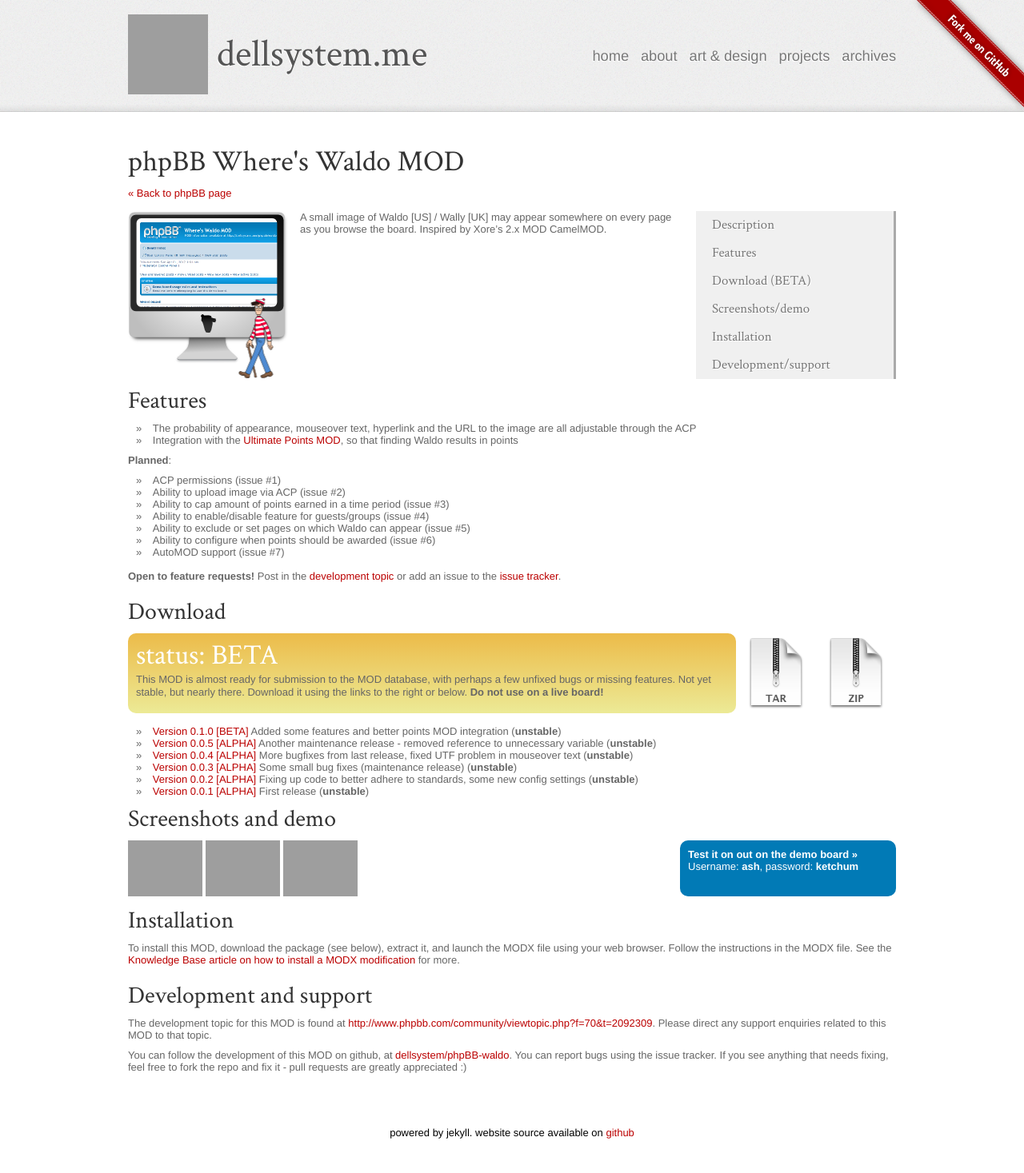
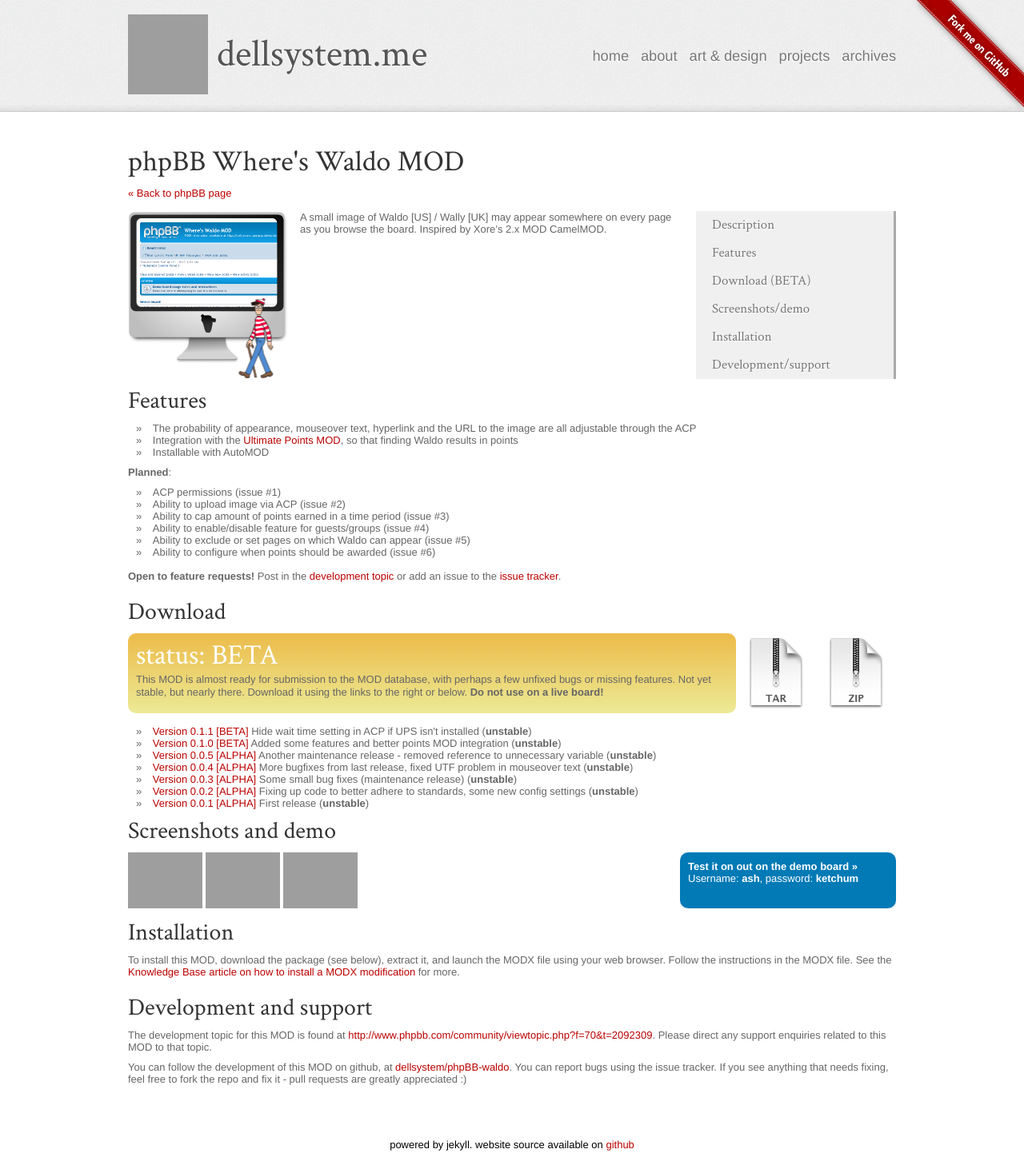
Before and after one commit to dellsystem/dellsystem.github.io, a Jekyll site: the page built from phpbb-waldo.md, in a window 1280 px wide, cut to the strip 0-1467 px from the top of the page. Shown: the whole strip at 80% size. Built offline with Jekyll 4.4.1, drawn with Linux system fonts in a browser that asks for light colours; Markdown is read by kramdown in place of the engine named in the settings; grey boxes are pictures that could not be loaded.

Commit message:
Update releases and features for phpBB-waldo MOD

```diff
--- a/phpbb-waldo.md
+++ b/phpbb-waldo.md
@@ -11,6 +11,8 @@ versions:
 - {number: 0.0.4, status: ALPHA, notes: "More bugfixes from last release, fixed UTF problem in mouseover text"}
 - {number: 0.0.5, status: ALPHA, notes: "Another maintenance release - removed reference to unnecessary variable"}
 - {number: 0.1.0, status: BETA, notes: "Added some features and better points MOD integration"}
+- {number: 0.1.1, status: BETA, notes: "Hide wait time setting in ACP if UPS
+  isn't installed"}
 status: BETA
 screenshots:
 - https://github.com/dellsystem/phpBB-waldo/raw/master/contrib/screenshot-index.png
@@ -25,6 +27,7 @@ A small image of Waldo \[US\] / Wally \[UK\] may appear somewhere on every page
 
 * The probability of appearance, mouseover text, hyperlink and the URL to the image are all adjustable through the ACP
 * Integration with the [Ultimate Points MOD](http://www.phpbb.com/customise/db/mod/ultimate_points), so that finding Waldo results in points
+* Installable with AutoMOD
 
 **Planned**:
 
@@ -34,4 +37,3 @@ A small image of Waldo \[US\] / Wally \[UK\] may appear somewhere on every page
 * Ability to enable/disable feature for guests/groups (issue #4)
 * Ability to exclude or set pages on which Waldo can appear (issue #5)
 * Ability to configure when points should be awarded (issue #6)
-* AutoMOD support (issue #7)
```
